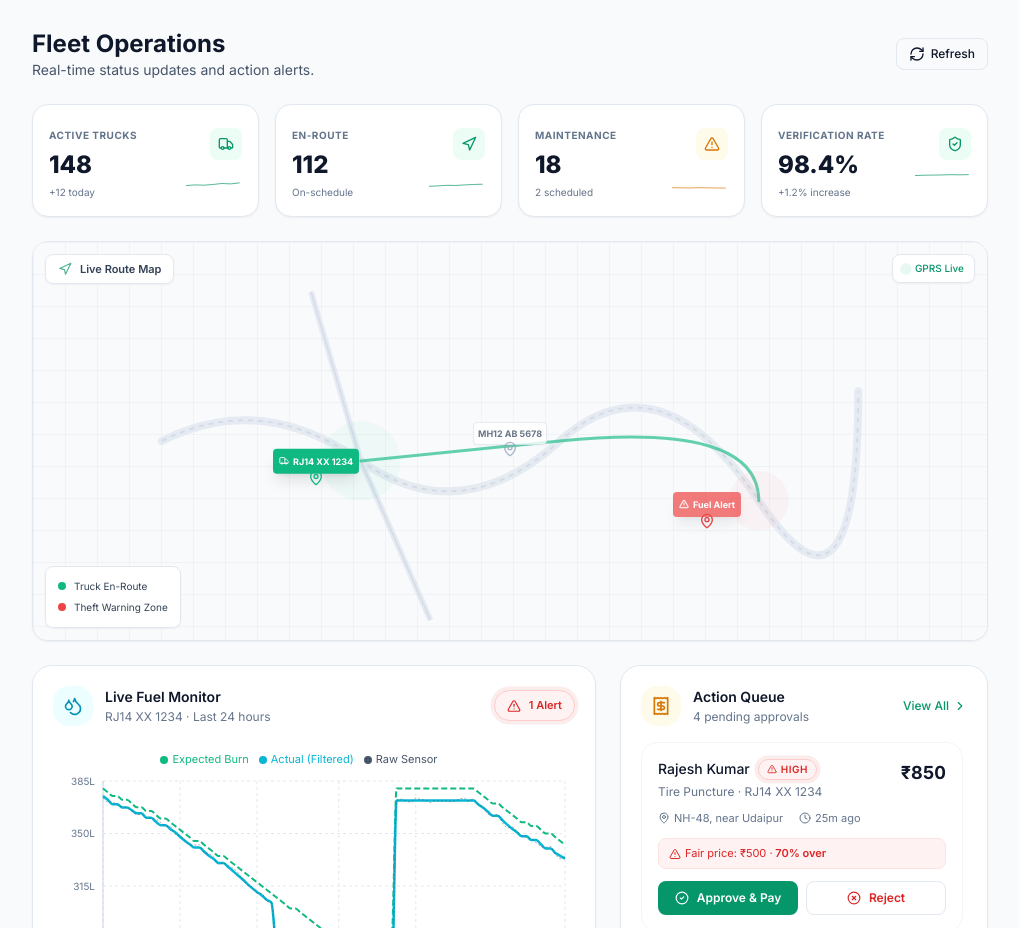
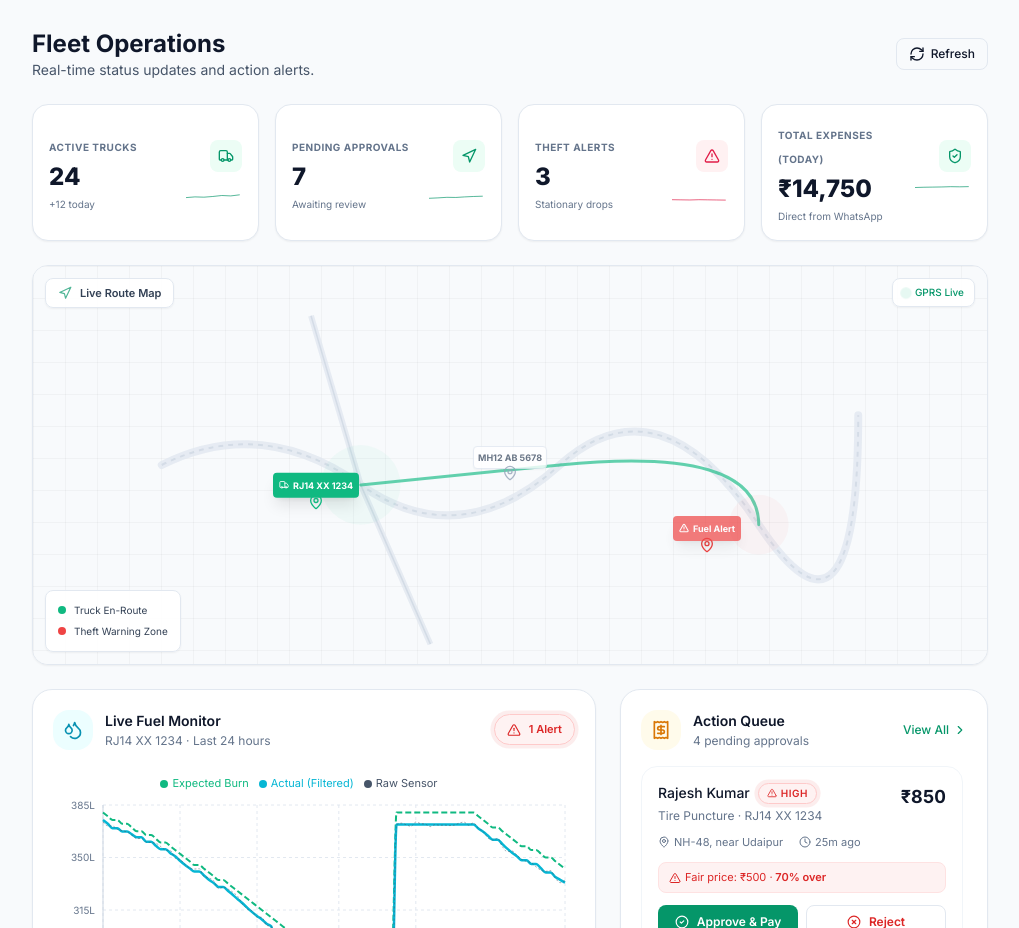
Before and after one commit to FleetGuardAI/fleetguard, a React (Vite) app in the folder frontend/: page /dashboard in a window 1280 px wide. Shown: the part 1100-2028 px from the top of the page, without its empty margins (260-1279 px from the left). Built offline with nearby package versions, Linux system fonts and the light colour scheme.

Commit message:
feat: Module 1 - Migrate Dashboard Overview to consume API layer and use unified AppLayout

```diff
--- a/frontend/src/components/dashboard/KPICards.jsx
+++ b/frontend/src/components/dashboard/KPICards.jsx
@@ -1,11 +1,11 @@
 import React from 'react';
 import { Truck, Navigation, AlertTriangle, ShieldCheck } from 'lucide-react';
 
-export default function KPICards() {
+export default function KPICards({ kpis }) {
   const cards = [
     {
       label: 'ACTIVE TRUCKS',
-      value: 148,
+      value: kpis?.active_trucks ?? 24,
       icon: Truck,
       color: 'text-emerald-600',
       bgColor: 'bg-emerald-50',
@@ -13,30 +13,30 @@ export default function KPICards() {
       sparkline: [20, 25, 23, 28, 35, 32, 40]
     },
     {
-      label: 'EN-ROUTE',
-      value: 112,
+      label: 'PENDING APPROVALS',
+      value: kpis?.pending_approvals ?? 7,
       icon: Navigation,
       color: 'text-emerald-600',
       bgColor: 'bg-emerald-50',
-      trend: 'On-schedule',
+      trend: 'Awaiting review',
       sparkline: [15, 18, 22, 21, 25, 28, 30]
     },
     {
-      label: 'MAINTENANCE',
-      value: 18,
+      label: 'THEFT ALERTS',
+      value: kpis?.theft_alerts ?? 3,
       icon: AlertTriangle,
-      color: 'text-amber-600',
-      bgColor: 'bg-amber-50',
-      trend: '2 scheduled',
+      color: 'text-rose-600',
+      bgColor: 'bg-rose-50',
+      trend: 'Stationary drops',
       sparkline: [5, 4, 3, 5, 4, 3, 2]
     },
     {
-      label: 'VERIFICATION RATE',
-      value: '98.4%',
+      label: 'TOTAL EXPENSES (TODAY)',
+      value: `₹${(kpis?.total_expenses_today ?? 14750).toLocaleString()}`,
       icon: ShieldCheck,
       color: 'text-emerald-600',
       bgColor: 'bg-emerald-50',
-      trend: '+1.2% increase',
+      trend: 'Direct from WhatsApp',
       sparkline: [92, 94, 95, 96, 98, 97, 98.4]
     }
   ];
--- a/frontend/src/pages/DashboardOverview.jsx
+++ b/frontend/src/pages/DashboardOverview.jsx
@@ -9,6 +9,7 @@ import { getDashboardData } from '@/api/dashboardApi';
 import { SkeletonCard } from '@/components/ui/Skeleton';
 import { useToast } from '@/components/ui/Toast';
 import { Button } from '@/components/ui/Button';
+import { ErrorState } from '@/components/shared/ErrorState';
 
 export default function DashboardOverview() {
   const [data, setData] = useState(null);
@@ -26,6 +27,7 @@ export default function DashboardOverview() {
       const res = await getDashboardData();
       setData(res);
     } catch (err) {
+      setData(null);
       error('Data Load Error', 'Failed to retrieve fresh dashboard metrics.');
     } finally {
       setLoading(false);
@@ -77,6 +79,16 @@ export default function DashboardOverview() {
     );
   }
 
+  if (!data) {
+    return (
+      <ErrorState
+        title="Failed to Load Operations Dashboard"
+        message="Please check your connection and try again."
+        onRetry={() => loadData()}
+      />
+    );
+  }
+
   return (
     <div className="space-y-6">
       {/* Title Header with Refresh action */}
@@ -97,7 +109,7 @@ export default function DashboardOverview() {
       </div>
 
       {/* Metric Cards */}
-      <KPICards />
+      <KPICards kpis={data?.kpis} />
 
       {/* Map telemetry */}
       <div className="w-full">
```
